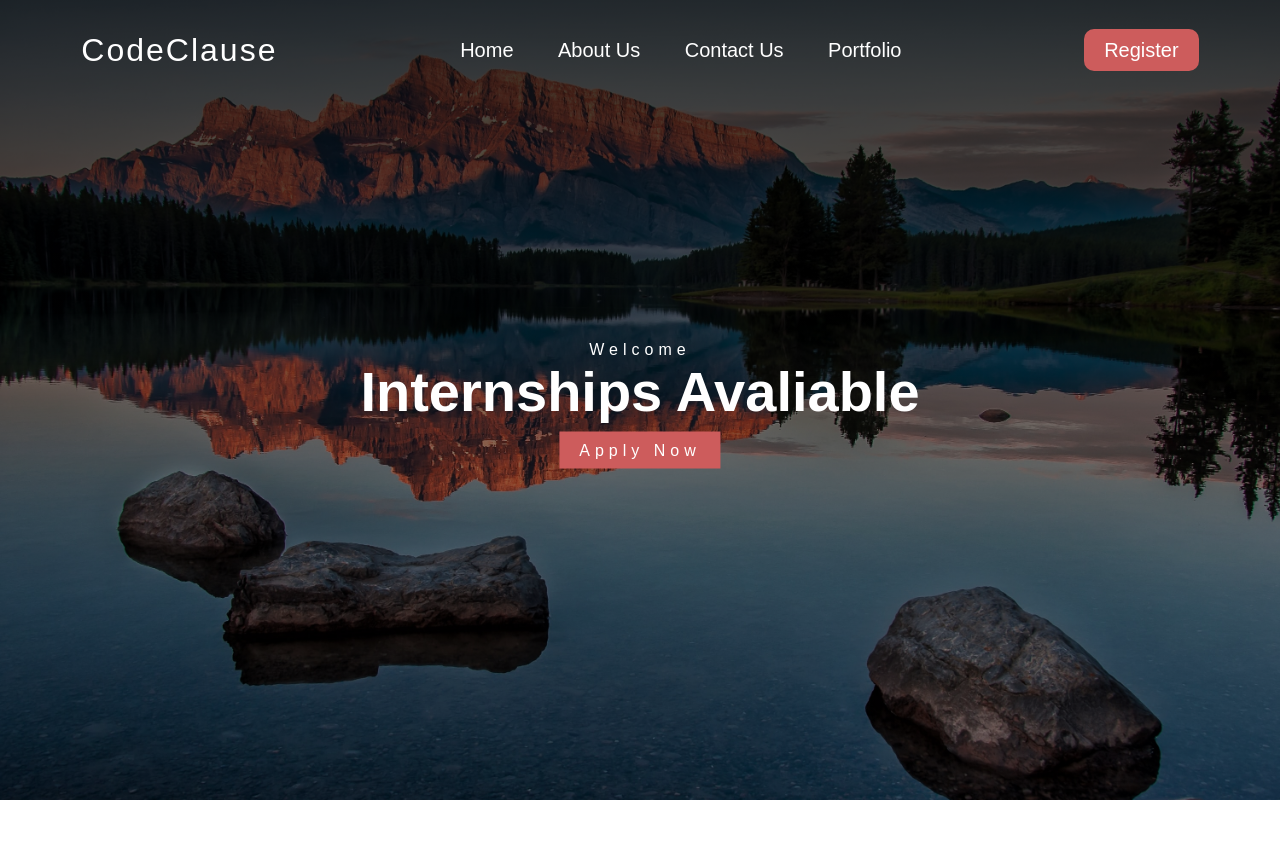
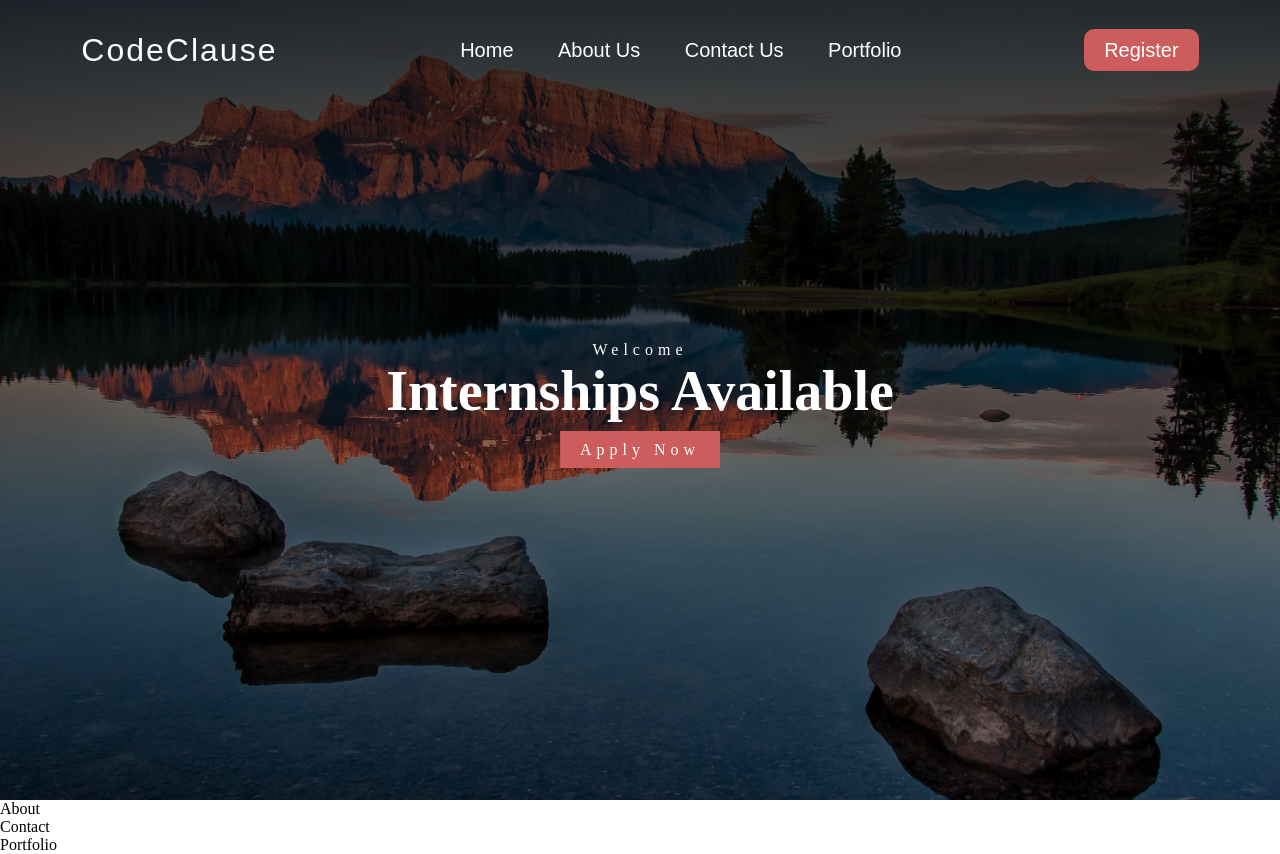
Before and after one commit to AYUSH-TRIVEDI6936484/CodeClause_Landing_Page, a plain HTML site: page index.html in a window 1280 px wide. Before the commit the page ends 800 px from the top, so only its background shows below. Drawn offline with Linux system fonts and the light colour scheme.

Commit message:
setting css updates

```diff
--- a/index.html
+++ b/index.html
@@ -24,13 +24,22 @@
                 <a href="#">Register</a>
             </div>
         </nav>
-        <section class="head">
+    </header>
+        <section id="home">
             <span>Welcome</span>
-            <h1>Internships Avaliable</h1>
+            <h1>Internships Available</h1>
             <br>
             <a href="#">Apply Now</a>
         </section>
-    </header>
+        <section id="about">
+            About
+        </section>
+        <section id="contact">
+            Contact
+        </section>
+        <section id="portfoilo">
+            Portfolio
+        </section>
 </body>
 
 </html>
--- a/style.css
+++ b/style.css
@@ -5,17 +5,25 @@
     box-sizing: border-box;
 }
 
+html{
+    scroll-behavior: smooth;
+    scroll-padding: 100px;
+}
+
 header{
     width: 100%;
     height: 100vh;
+    font-family: sans-serif;
     background-image:linear-gradient(rgba(0,0,0,0.8),rgba(0,0,0,0.2)), url('image_task1.jpg');
     background-size: cover;
-    font-family: sans-serif;
 }
 
 .navbar{
     width: 100%;
     height: 100px;
+    position: sticky;
+    z-index: 1000;
+    top: 0;
     /* background: scroll; */
     /* background-color:aqua; */
     color: white;
@@ -66,7 +74,7 @@ header{
     border-radius: 10px;
 }
 
-.head{
+#home{
     max-width: 650px;
     position: absolute;
     top: 50%;
@@ -76,15 +84,15 @@ header{
     color: white;
 }
 
-.head span{
+#home span{
     letter-spacing: 5px;
 }
 
-.head h1{
+#home h1{
     font-size: 3.5em;
 }
 
-.head a{
+#home a{
     text-decoration: none;
     background-color: indianred;
     color: white;
@@ -92,7 +100,7 @@ header{
     letter-spacing: 5px;
 }
 
-.head a:hover{
+#home a:hover{
     background: transparent;
     border: 2px solid indianred;
 }
```
